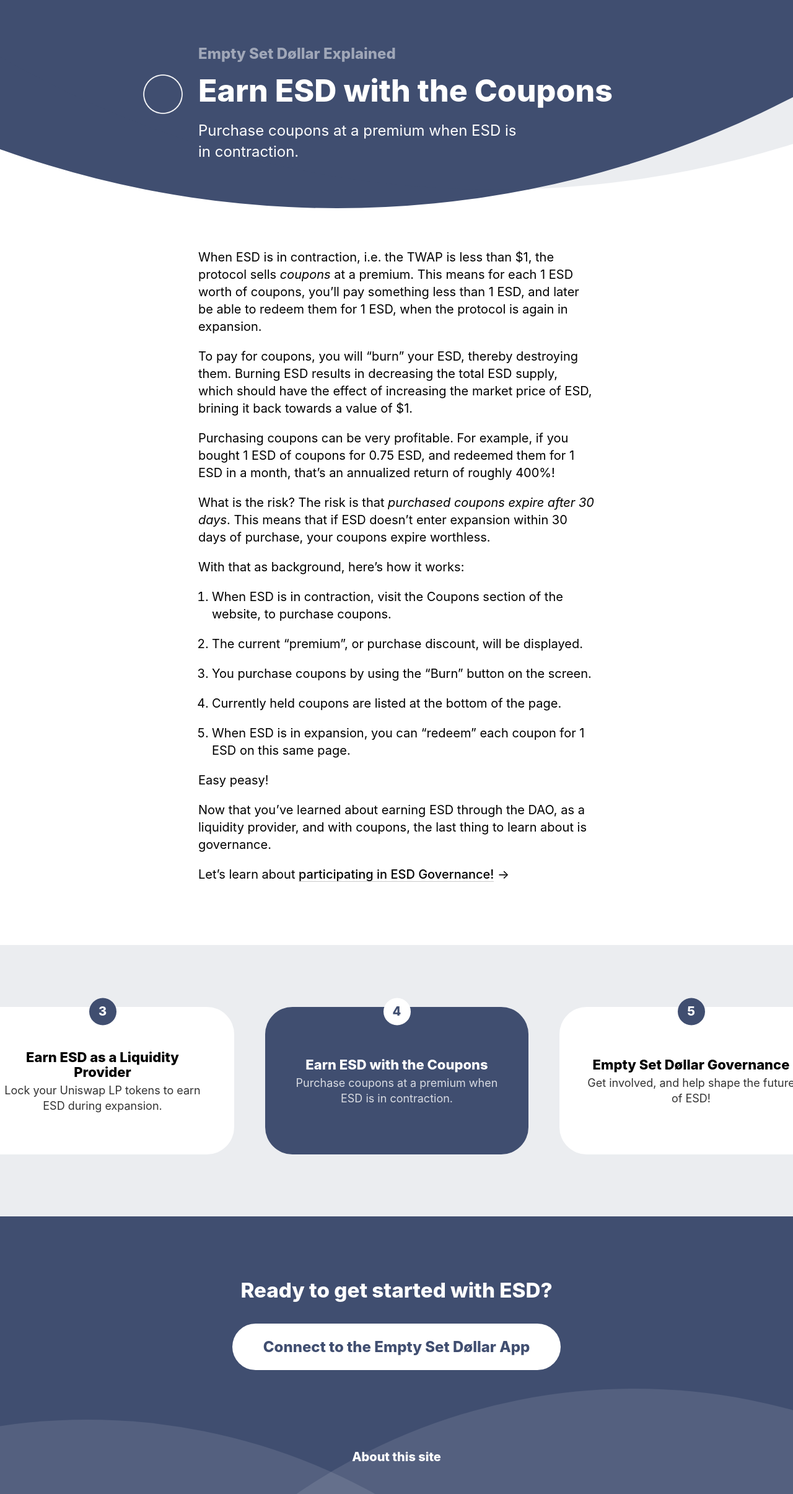
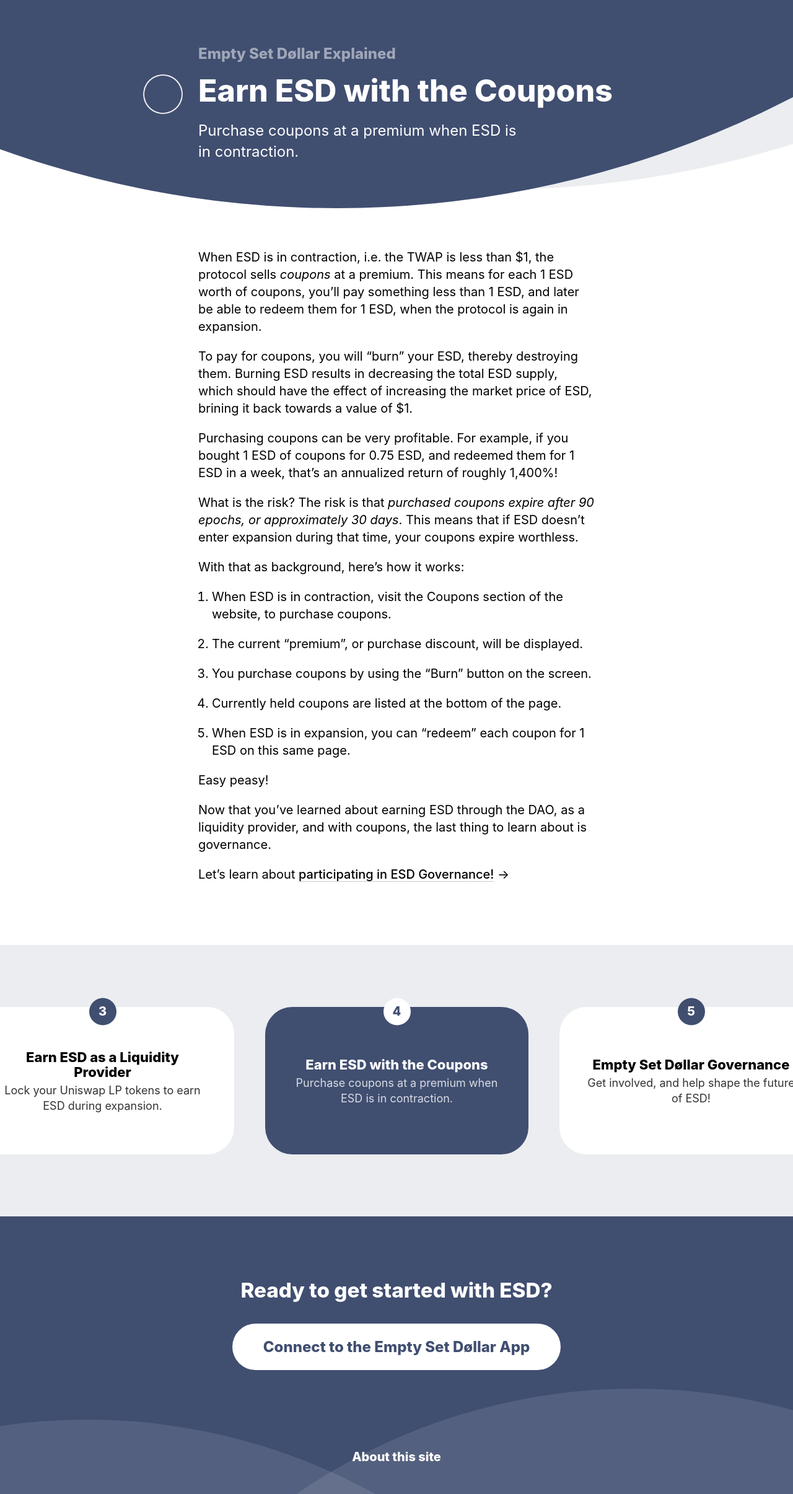
Before and after one commit to dafacto/esd-fyi, a Jekyll site: the page built from _reasons/04_coupons.md, in a window 1280 px wide. Shown: the whole page at 62% size. Built offline with Jekyll 4.4.1, drawn with Linux system fonts in a browser that asks for light colours.

Commit message:
Updates from BeardedProf

```diff
--- a/_reasons/04_coupons.md
+++ b/_reasons/04_coupons.md
@@ -8,9 +8,9 @@ When ESD is in contraction, i.e. the TWAP is less than $1, the protocol sells *c
 
 To pay for coupons, you will “burn” your ESD, thereby destroying them. Burning ESD results in decreasing the total ESD supply, which should have the effect of increasing the market price of ESD, brining it back towards a value of $1.
 
-Purchasing coupons can be very profitable. For example, if you bought 1 ESD of coupons for 0.75 ESD, and redeemed them for 1 ESD in a month, that’s an annualized return of roughly 400%!
+Purchasing coupons can be very profitable. For example, if you bought 1 ESD of coupons for 0.75 ESD, and redeemed them for 1 ESD in a week, that’s an annualized return of roughly 1,400%!
 
-What is the risk? The risk is that *purchased coupons expire after 30 days*. This means that if ESD doesn’t enter expansion within 30 days of purchase, your coupons expire worthless.
+What is the risk? The risk is that *purchased coupons expire after 90 epochs, or approximately 30 days*. This means that if ESD doesn’t enter expansion during that time, your coupons expire worthless.
 
 With that as background, here’s how it works:
 
```
Also changed, not shown: _reasons/02_dao.md (+2 -1 lines).
